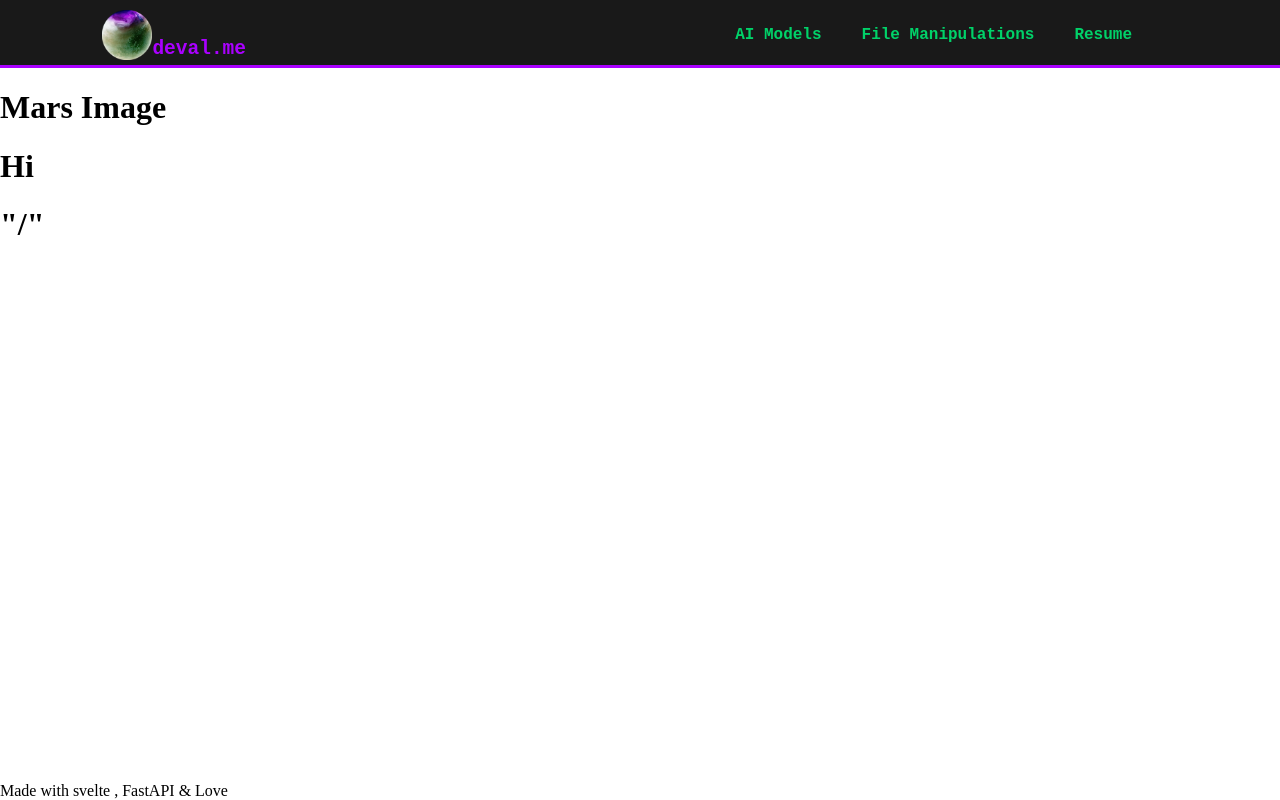
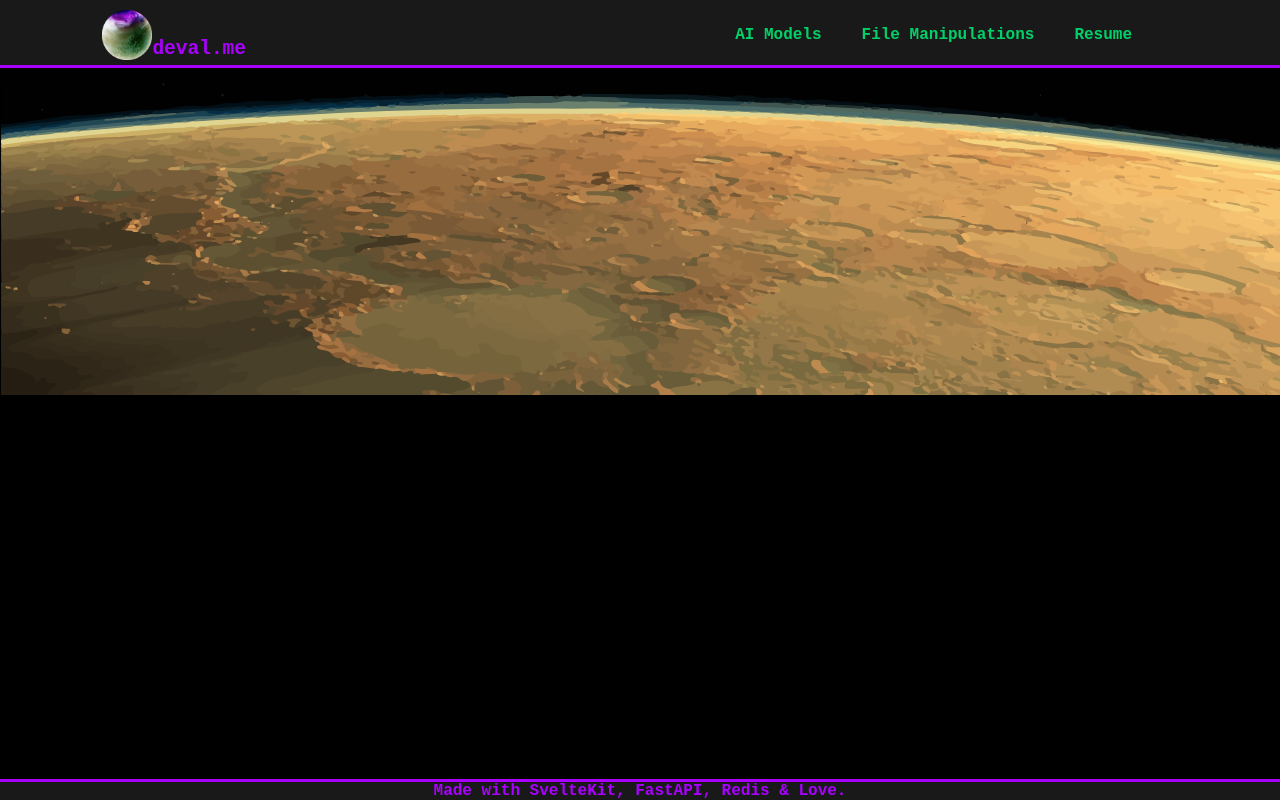
Before and after one commit to devalhere2/newsite, a SvelteKit app: page / in a window 1280 px wide. Built offline with nearby package versions, Linux system fonts and the light colour scheme.

Commit message:
image added

```diff
--- a/src/components/Footer.svelte
+++ b/src/components/Footer.svelte
@@ -1,9 +1,20 @@
-<p> Made with svelte , FastAPI & Love</p>
+
+<p> Made with SvelteKit, FastAPI, Redis & Love.</p>
 
 
 <style>
     p{
+        background-color: rgba(0, 0, 0, 0.9);
         padding: 0;
         margin: 0;
+        font-family: monospace;
+        font-size: 12pt;
+        font-weight: bold;
+        color: #aa00ff;
+        width: 100vw;
+        border-top: 3.5px solid #aa00ff;
+        display: flex;
+        align-items: center;
+        justify-content: center;
     }
 </style>
--- a/src/components/Mars.svelte
+++ b/src/components/Mars.svelte
@@ -1 +1,11 @@
-<h1>Mars Image</h1>
+<div class="container">
+    <img src="mars.svg" alt="" class="svg" />
+</div>
+
+<style>
+    .svg {
+        position: absolute;
+        width: 100vw;
+        pointer-events: none;
+    }
+</style>
--- a/src/routes/+layout.svelte
+++ b/src/routes/+layout.svelte
@@ -5,7 +5,7 @@
 
 <div class="mainbody">
     <div class="nav"><Navbar /></div>
-    <div class="body"><slot /></div>
+    <div class="body" ><slot /></div>
     <div class="foo"><Footer /></div>
 </div>
 
@@ -18,9 +18,12 @@
     .mainbody {
         display: flex;
         flex-direction: column;
-        min-height: 100vh;
+        height: 100vh;
     }
     .body{
         flex: 1;
+        background-color: black;
+
     }
+
 </style>
--- a/src/routes/+page.svelte
+++ b/src/routes/+page.svelte
@@ -7,11 +7,7 @@
 </script>
 <body>
     <Mars />
-    <h1>Hi</h1>
-    <h1>{routeName}</h1>
-
 </body>
 
 <style>
-
 </style>
```
Also changed, not shown: static/mars.svg (added).
